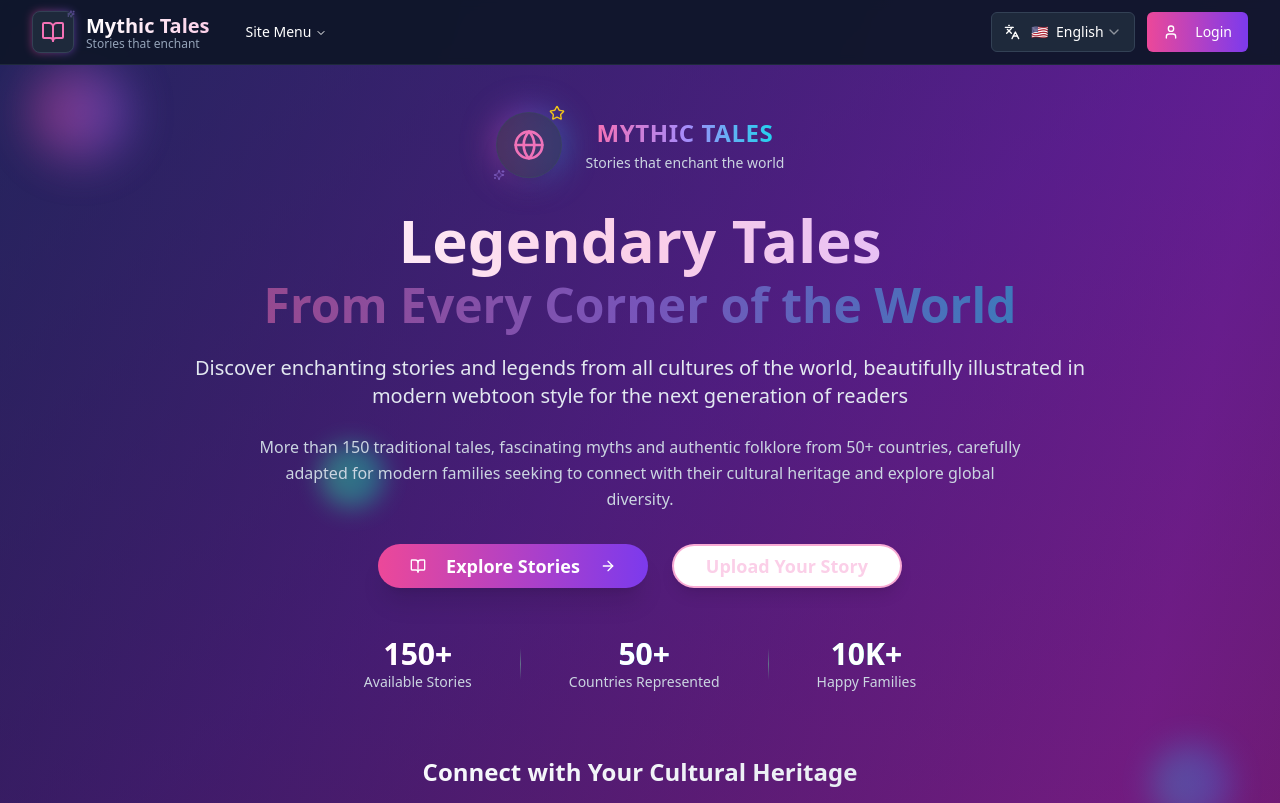
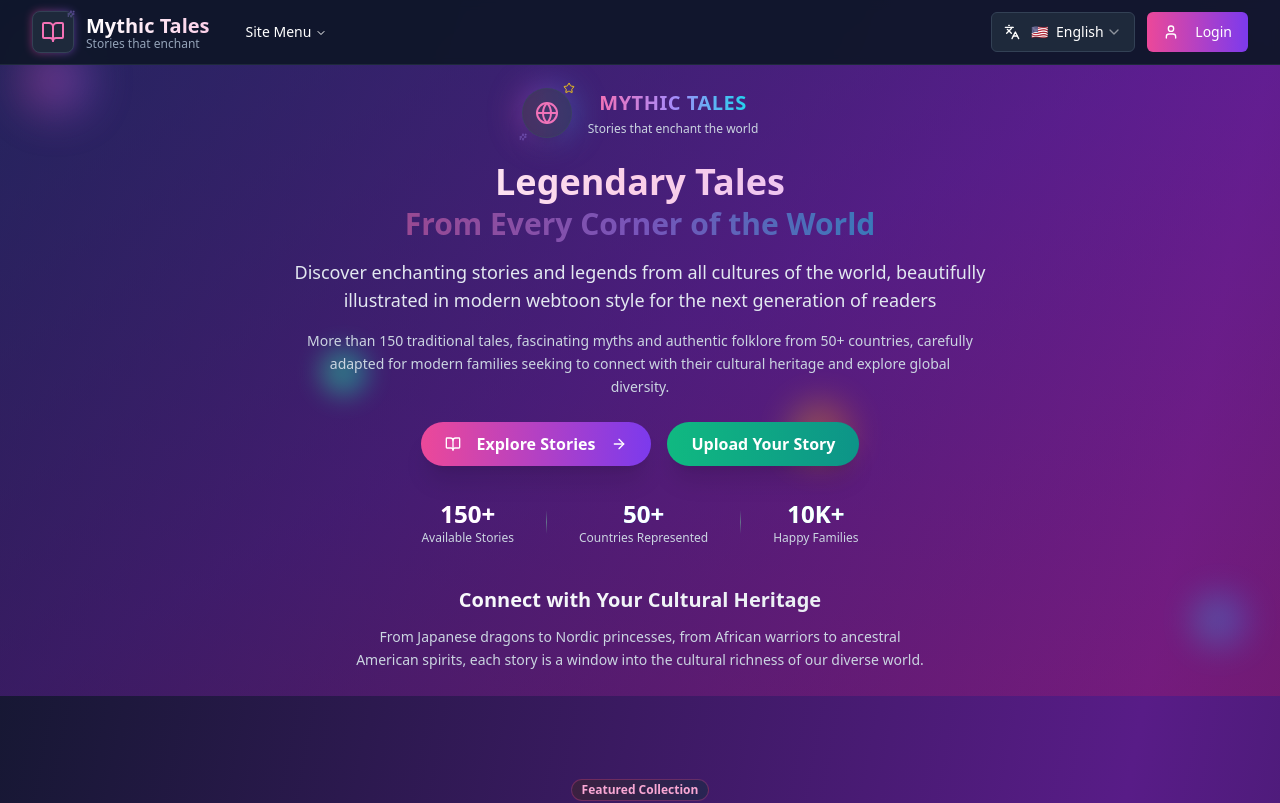
Before and after one commit to adrybecca/webtoon-tales-unfold, a React (Vite) app: page / in a window 1280 px wide. Shown: the top 803 px of the page. Built offline with nearby package versions, Linux system fonts and the light colour scheme.

Commit message:
Fix: Improve button visibility
Adjusted button styles for better visibility, addressing issues with white buttons blending into the background. Modified button appearance in `Hero.tsx` and `UploadSection.tsx`.

```diff
--- a/src/components/Hero.tsx
+++ b/src/components/Hero.tsx
@@ -15,92 +15,91 @@ export const Hero = () => {
   };
 
   return (
-    <section className="relative min-h-[80vh] flex items-center justify-center px-4 overflow-hidden pt-20">
+    <section className="relative min-h-[60vh] flex items-center justify-center px-4 overflow-hidden pt-16">
       {/* Enhanced background with animated gradients */}
       <div className="absolute inset-0 bg-gradient-to-br from-indigo-900/60 via-purple-800/40 to-pink-700/30" />
 
       {/* More dynamic floating orbs - smaller */}
-      <div className="absolute top-16 left-8 w-24 h-24 bg-gradient-to-r from-pink-500 to-violet-500 rounded-full blur-xl opacity-20 animate-pulse" />
-      <div className="absolute bottom-16 right-12 w-20 h-20 bg-gradient-to-r from-cyan-400 to-blue-500 rounded-full blur-lg opacity-30 animate-pulse delay-1000" />
-      <div className="absolute top-1/2 left-1/4 w-16 h-16 bg-gradient-to-r from-emerald-400 to-teal-500 rounded-full blur-md opacity-15 animate-pulse delay-2000" />
-      <div className="absolute bottom-1/3 right-1/3 w-22 h-22 bg-gradient-to-r from-yellow-400 to-orange-500 rounded-full blur-lg opacity-20 animate-pulse delay-500" />
+      <div className="absolute top-12 left-6 w-16 h-16 bg-gradient-to-r from-pink-500 to-violet-500 rounded-full blur-xl opacity-20 animate-pulse" />
+      <div className="absolute bottom-12 right-8 w-14 h-14 bg-gradient-to-r from-cyan-400 to-blue-500 rounded-full blur-lg opacity-30 animate-pulse delay-1000" />
+      <div className="absolute top-1/2 left-1/4 w-12 h-12 bg-gradient-to-r from-emerald-400 to-teal-500 rounded-full blur-md opacity-15 animate-pulse delay-2000" />
+      <div className="absolute bottom-1/3 right-1/3 w-16 h-16 bg-gradient-to-r from-yellow-400 to-orange-500 rounded-full blur-lg opacity-20 animate-pulse delay-500" />
 
-      <div className="relative z-10 text-center max-w-5xl mx-auto py-8">
-        <div className="flex items-center justify-center mb-8 animate-fade-in">
+      <div className="relative z-10 text-center max-w-4xl mx-auto py-6">
+        <div className="flex items-center justify-center mb-6 animate-fade-in">
           <div className="relative group">
             <div className="absolute inset-0 bg-gradient-to-r from-pink-500 via-violet-500 to-cyan-500 rounded-full blur-lg opacity-60 group-hover:opacity-80 transition-opacity animate-pulse scale-105" />
-            <div className="relative bg-slate-800/60 backdrop-blur-lg rounded-full p-4 border border-slate-600/50 shadow-xl">
-              <Globe className="w-8 h-8 text-pink-400 animate-spin-slow" />
-              <Star className="w-4 h-4 text-yellow-400 absolute -top-1 -right-1 animate-bounce" />
-              <Sparkles className="w-3 h-3 text-violet-400 absolute -bottom-1 -left-1 animate-pulse" />
+            <div className="relative bg-slate-800/60 backdrop-blur-lg rounded-full p-3 border border-slate-600/50 shadow-xl">
+              <Globe className="w-6 h-6 text-pink-400 animate-spin-slow" />
+              <Star className="w-3 h-3 text-yellow-400 absolute -top-1 -right-1 animate-bounce" />
+              <Sparkles className="w-2 h-2 text-violet-400 absolute -bottom-1 -left-1 animate-pulse" />
               <div className="absolute inset-0 rounded-full bg-gradient-to-r from-pink-400/20 to-violet-400/20 animate-pulse" />
             </div>
           </div>
-          <div className="ml-6">
-            <span className="text-pink-400 font-bold text-2xl tracking-wide bg-gradient-to-r from-pink-400 via-violet-400 to-cyan-400 bg-clip-text text-transparent">
+          <div className="ml-4">
+            <span className="text-pink-400 font-bold text-xl tracking-wide bg-gradient-to-r from-pink-400 via-violet-400 to-cyan-400 bg-clip-text text-transparent">
               MYTHIC TALES
             </span>
-            <div className="text-slate-300 text-sm mt-1 font-medium">Stories that enchant the world</div>
+            <div className="text-slate-300 text-xs mt-1 font-medium">Stories that enchant the world</div>
           </div>
         </div>
 
-        <h1 className="text-4xl md:text-6xl font-bold bg-gradient-to-r from-white via-pink-200 to-purple-300 bg-clip-text text-transparent mb-6 leading-tight animate-fade-in delay-300">
+        <h1 className="text-3xl md:text-4xl font-bold bg-gradient-to-r from-white via-pink-200 to-purple-300 bg-clip-text text-transparent mb-4 leading-tight animate-fade-in delay-300">
           Legendary Tales
           <br />
-          <span className="text-3xl md:text-5xl bg-gradient-to-r from-pink-400 via-violet-400 to-cyan-400 bg-clip-text text-transparent animate-pulse">
+          <span className="text-2xl md:text-3xl bg-gradient-to-r from-pink-400 via-violet-400 to-cyan-400 bg-clip-text text-transparent animate-pulse">
             From Every Corner of the World
           </span>
         </h1>
 
-        <p className="text-lg md:text-xl text-slate-200 mb-6 max-w-4xl mx-auto leading-relaxed font-light animate-fade-in delay-500">
+        <p className="text-base md:text-lg text-slate-200 mb-4 max-w-3xl mx-auto leading-relaxed font-light animate-fade-in delay-500">
           Discover enchanting stories and legends from all cultures of the world, beautifully illustrated in modern webtoon style for the next generation of readers
         </p>
 
-        <p className="text-base text-slate-300 mb-8 max-w-3xl mx-auto leading-relaxed animate-fade-in delay-700">
+        <p className="text-sm text-slate-300 mb-6 max-w-2xl mx-auto leading-relaxed animate-fade-in delay-700">
           More than 150 traditional tales, fascinating myths and authentic folklore from 50+ countries, carefully adapted for modern families seeking to connect with their cultural heritage and explore global diversity.
         </p>
 
-        <div className="flex flex-col sm:flex-row gap-6 justify-center items-center mb-12 animate-fade-in delay-1000">
+        <div className="flex flex-col sm:flex-row gap-4 justify-center items-center mb-8 animate-fade-in delay-1000">
           <Button
             size="lg"
             onClick={handleBrowseStoriesClick}
-            className="bg-gradient-to-r from-pink-500 to-violet-600 hover:from-pink-600 hover:to-violet-700 text-white px-8 py-4 rounded-full text-lg font-semibold shadow-xl hover:shadow-pink-500/30 transition-all duration-300 transform hover:scale-105"
+            className="bg-gradient-to-r from-pink-500 to-violet-600 hover:from-pink-600 hover:to-violet-700 text-white px-6 py-3 rounded-full text-base font-semibold shadow-xl hover:shadow-pink-500/30 transition-all duration-300 transform hover:scale-105"
           >
-            <BookOpen className="w-5 h-5 mr-3" />
+            <BookOpen className="w-4 h-4 mr-2" />
             Explore Stories
-            <ArrowRight className="w-5 h-5 ml-3" />
+            <ArrowRight className="w-4 h-4 ml-2" />
           </Button>
 
           <Button
-            variant="outline"
             size="lg"
             onClick={handleUploadStoryClick}
-            className="border-2 border-pink-400/60 text-pink-200 hover:bg-pink-400/20 px-8 py-4 rounded-full text-lg font-semibold backdrop-blur-lg shadow-lg hover:shadow-pink-400/20 transition-all duration-300 transform hover:scale-105"
+            className="bg-gradient-to-r from-emerald-500 to-teal-600 hover:from-emerald-600 hover:to-teal-700 text-white px-6 py-3 rounded-full text-base font-semibold shadow-xl hover:shadow-emerald-500/30 transition-all duration-300 transform hover:scale-105"
           >
             Upload Your Story
           </Button>
         </div>
 
-        <div className="flex items-center justify-center space-x-12 text-slate-300 mb-16 animate-fade-in delay-1200">
+        <div className="flex items-center justify-center space-x-8 text-slate-300 mb-10 animate-fade-in delay-1200">
           <div className="text-center group cursor-pointer transform hover:scale-105 transition-all duration-300">
-            <div className="text-3xl font-bold text-white bg-gradient-to-r from-pink-400 to-violet-400 bg-clip-text text-transparent group-hover:from-pink-300 group-hover:to-violet-300">150+</div>
-            <div className="text-sm group-hover:text-slate-200 transition-colors">Available Stories</div>
+            <div className="text-2xl font-bold text-white bg-gradient-to-r from-pink-400 to-violet-400 bg-clip-text text-transparent group-hover:from-pink-300 group-hover:to-violet-300">150+</div>
+            <div className="text-xs group-hover:text-slate-200 transition-colors">Available Stories</div>
           </div>
-          <div className="w-px h-8 bg-gradient-to-b from-transparent via-slate-500 to-transparent" />
+          <div className="w-px h-6 bg-gradient-to-b from-transparent via-slate-500 to-transparent" />
           <div className="text-center group cursor-pointer transform hover:scale-105 transition-all duration-300">
-            <div className="text-3xl font-bold text-white bg-gradient-to-r from-cyan-400 to-blue-400 bg-clip-text text-transparent group-hover:from-cyan-300 group-hover:to-blue-300">50+</div>
-            <div className="text-sm group-hover:text-slate-200 transition-colors">Countries Represented</div>
+            <div className="text-2xl font-bold text-white bg-gradient-to-r from-cyan-400 to-blue-400 bg-clip-text text-transparent group-hover:from-cyan-300 group-hover:to-blue-300">50+</div>
+            <div className="text-xs group-hover:text-slate-200 transition-colors">Countries Represented</div>
           </div>
-          <div className="w-px h-8 bg-gradient-to-b from-transparent via-slate-500 to-transparent" />
+          <div className="w-px h-6 bg-gradient-to-b from-transparent via-slate-500 to-transparent" />
           <div className="text-center group cursor-pointer transform hover:scale-105 transition-all duration-300">
-            <div className="text-3xl font-bold text-white bg-gradient-to-r from-emerald-400 to-teal-400 bg-clip-text text-transparent group-hover:from-emerald-300 group-hover:to-teal-300">10K+</div>
-            <div className="text-sm group-hover:text-slate-200 transition-colors">Happy Families</div>
+            <div className="text-2xl font-bold text-white bg-gradient-to-r from-emerald-400 to-teal-400 bg-clip-text text-transparent group-hover:from-emerald-300 group-hover:to-teal-300">10K+</div>
+            <div className="text-xs group-hover:text-slate-200 transition-colors">Happy Families</div>
           </div>
         </div>
 
         <div className="text-center animate-fade-in delay-1500">
-          <h3 className="text-2xl font-bold bg-gradient-to-r from-white to-slate-200 bg-clip-text text-transparent mb-4">Connect with Your Cultural Heritage</h3>
-          <p className="text-slate-300 max-w-2xl mx-auto text-base leading-relaxed">
+          <h3 className="text-xl font-bold bg-gradient-to-r from-white to-slate-200 bg-clip-text text-transparent mb-3">Connect with Your Cultural Heritage</h3>
+          <p className="text-slate-300 max-w-xl mx-auto text-sm leading-relaxed">
             From Japanese dragons to Nordic princesses, from African warriors to ancestral American spirits, each story is a window into the cultural richness of our diverse world.
           </p>
         </div>
```
Also changed, not shown: src/components/UploadSection.tsx (+12 -12 lines).
